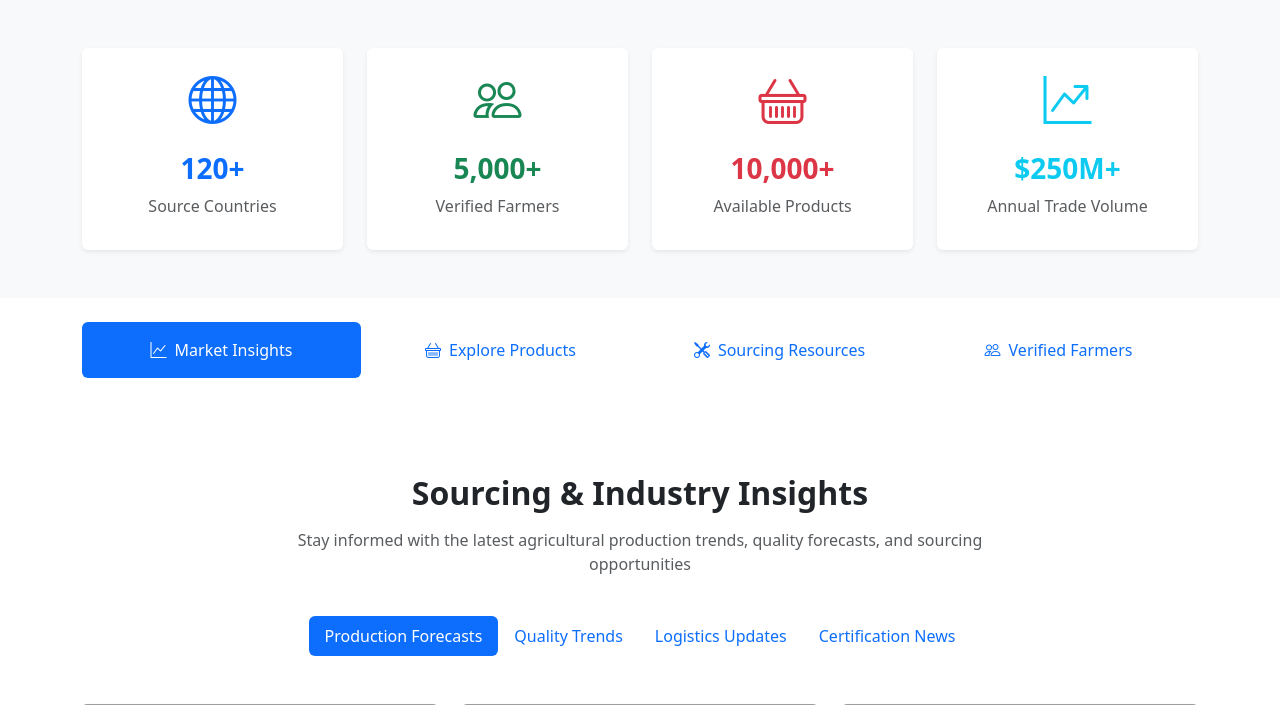
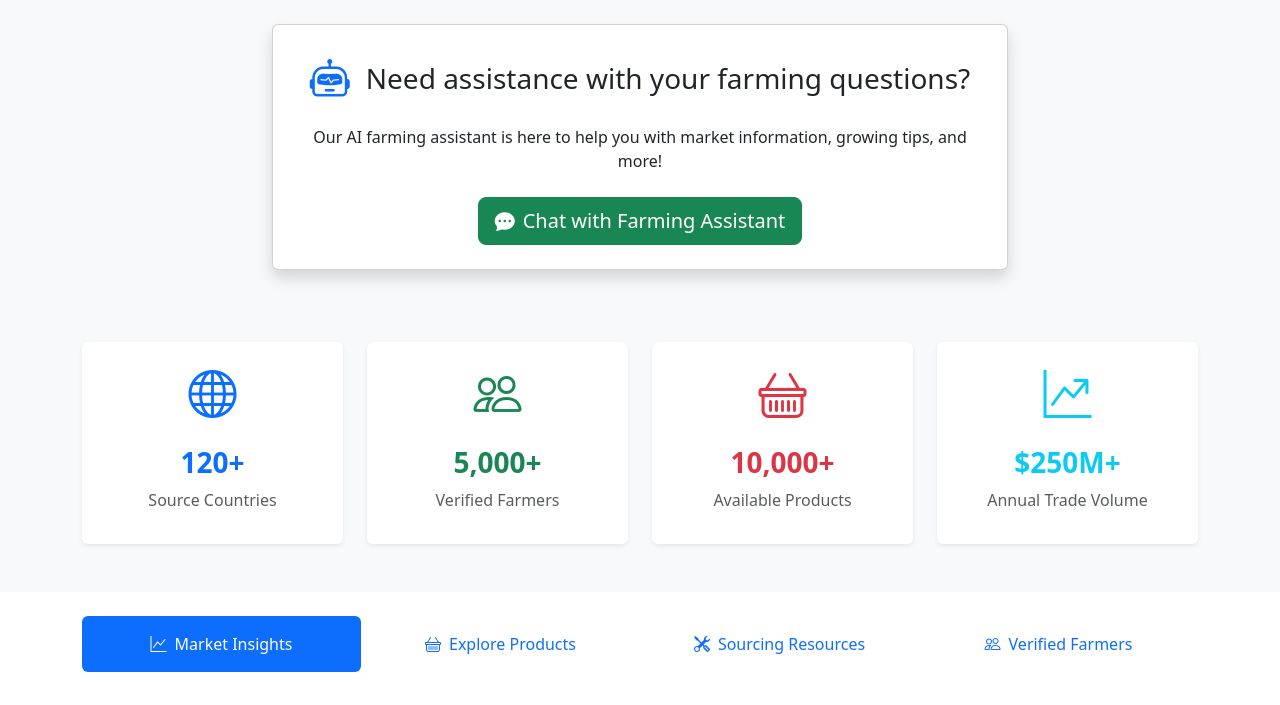
Before and after one commit to egoist945402376/CDIDEMO, a Django app: template tropiconnect/supplychain/templates/supplychain/buyer_home_page.html in a window 1280 px wide. Shown: the part 456-1161 px from the top of the page. Run offline with Django 5.2, Linux system fonts and the light colour scheme; the template is opened without the code that fills it, so the values that code supplies are empty; grey boxes are pictures that could not be loaded.

Commit message:
buyer home page with chat bot

```diff
--- a/tropiconnect/supplychain/templates/supplychain/buyer_home_page.html
+++ b/tropiconnect/supplychain/templates/supplychain/buyer_home_page.html
@@ -13,6 +13,28 @@
                 <div class="d-flex justify-content-center gap-3">
                     <a href="{% url 'buyer_dashboard' %}" class="btn btn-primary btn-lg">My Dashboard</a>
                     <a href="#product-explorer" class="btn btn-primary btn-lg">Explore Products</a>
+                </div>
+            </div>
+        </div>
+    </div>
+</div>
+
+<!-- Chatbot Assistant Section -->
+<div class="chat-assistant-section py-4 bg-light">
+    <div class="container">
+        <div class="row justify-content-center">
+            <div class="col-lg-8 text-center">
+                <div class="card shadow">
+                    <div class="card-body p-4">
+                        <div class="d-flex align-items-center justify-content-center mb-3">
+                            <i class="bi bi-robot fs-1 text-primary me-3"></i>
+                            <h3 class="mb-0">Need assistance with your farming questions?</h3>
+                        </div>
+                        <p class="mb-4">Our AI farming assistant is here to help you with market information, growing tips, and more!</p>
+                        <a href="http://localhost:3000/" class="btn btn-success btn-lg" target="_blank">
+                            <i class="bi bi-chat-dots-fill me-2"></i>Chat with Farming Assistant
+                        </a>
+                    </div>
                 </div>
             </div>
         </div>
```
